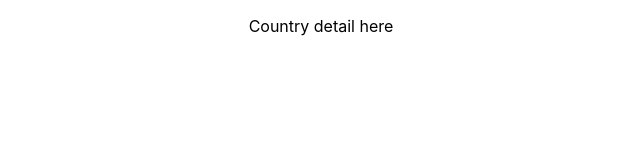
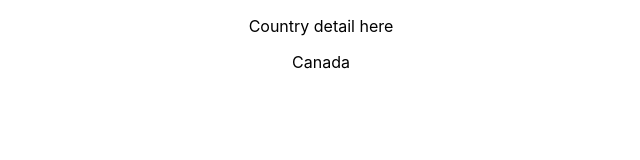
Before and after one commit to coderBorg/where_in_world, a React (Create React App) app: page /CountryDetail/Canada in a window 1280 px wide. Shown: the top 160 px of the page, without its empty margins (319-959 px from the left). Built offline with nearby package versions, Linux system fonts and the light colour scheme.

Commit message:
Make country name work in CountryDetail

```diff
--- a/src/components/CountryDetail.js
+++ b/src/components/CountryDetail.js
@@ -1,9 +1,10 @@
 import React from 'react';
 
-export const CountryDetail = () => {
+export const CountryDetail = ({match}) => {
   return (
     <div>
       <p>Country detail here</p>
+      <p>{match.params.name}</p>
     </div>
   );
 };
```
